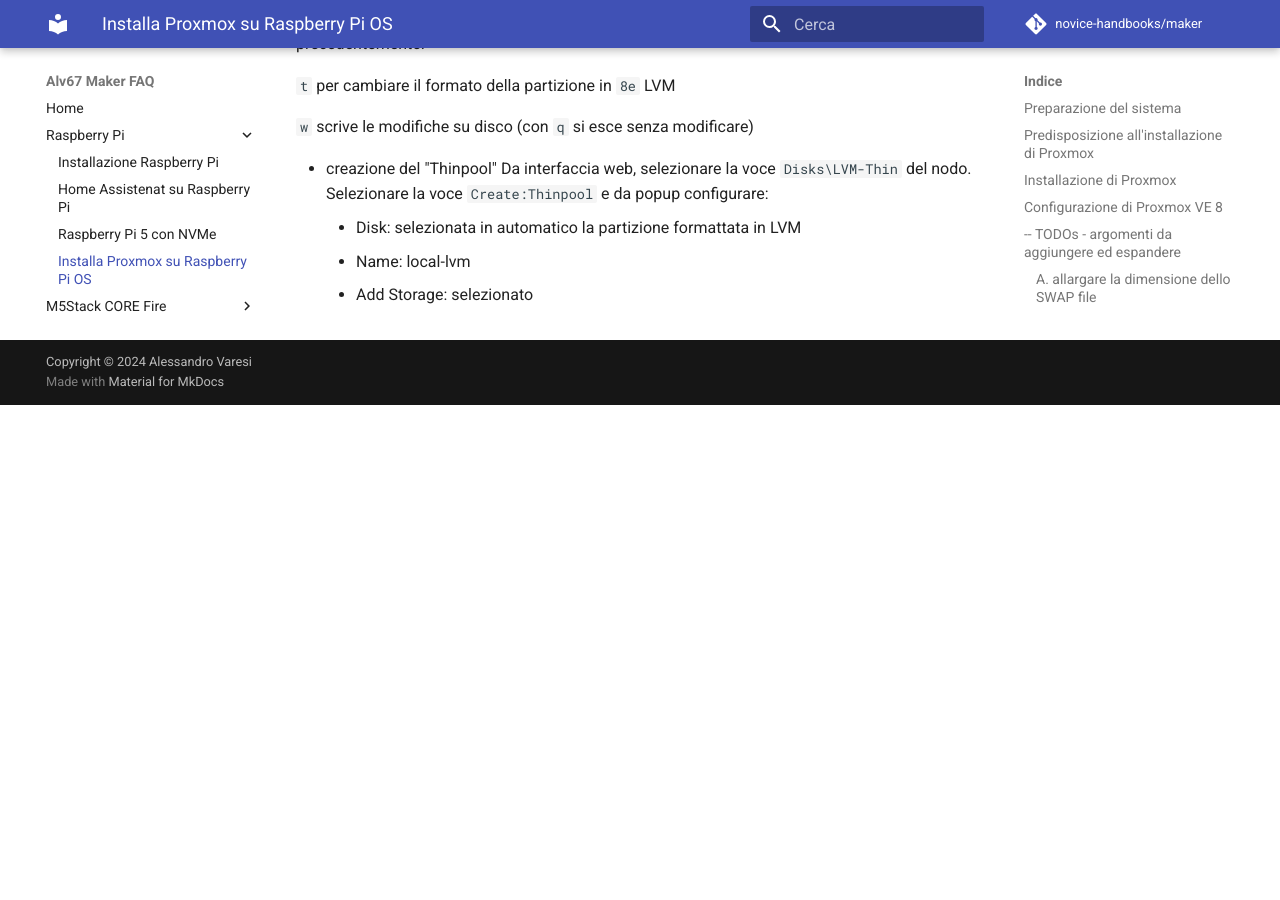
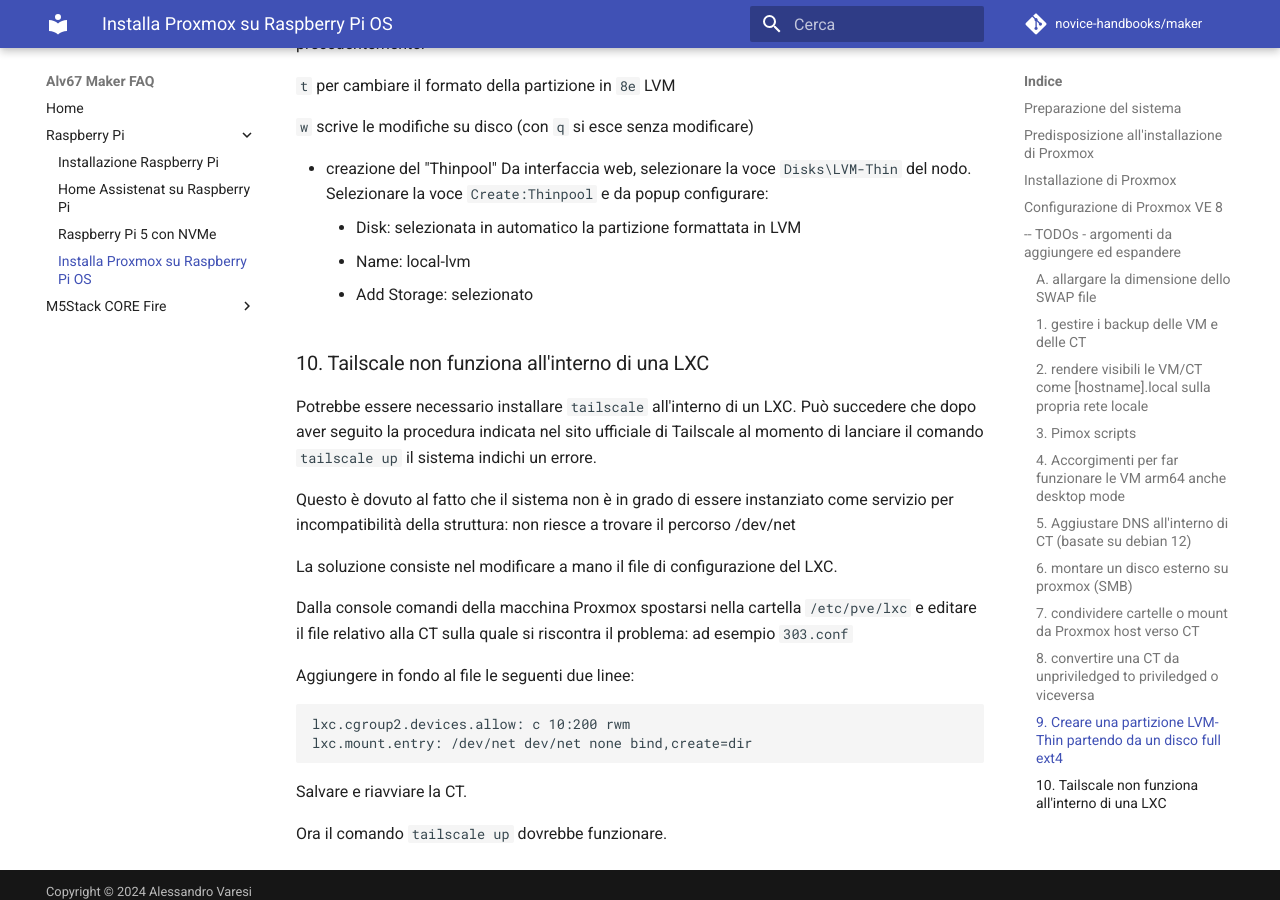
Before and after one commit to novice-handbooks/maker, an MkDocs documentation site: the page built from doc/proxmoxonpi5.md, in a window 1280 px wide and 900 px high, scrolled down 7341 px. Built offline with MkDocs 1.6.1 and Material for MkDocs 9.7.7, drawn with Linux system fonts in a browser that asks for light colours; comment, search, counter and statistics services are not loaded; before the commit the page ends 7746 px from its top, so only the background shows below that.

Commit message:
Update proxmoxonpi5.md
FAQ : problemi funzionamento tailscale all'interno di LXC

````diff
--- a/doc/proxmoxonpi5.md
+++ b/doc/proxmoxonpi5.md
@@ -369,4 +369,28 @@
       - Name: local-lvm
       - Add Storage: selezionato
 
+### 10. Tailscale non funziona all'interno di una LXC
+
+Potrebbe essere necessario installare `tailscale` all'interno di un LXC.
+Può succedere che dopo aver seguito la procedura indicata nel sito ufficiale di Tailscale al
+momento di lanciare il comando `tailscale up` il sistema indichi un errore.
+
+Questo è dovuto al fatto che il sistema non è in grado di essere instanziato come servizio per
+incompatibilità della struttura: non riesce a trovare il percorso /dev/net
+
+La soluzione consiste nel modificare a mano il file di configurazione del LXC.
+
+Dalla console comandi della macchina Proxmox spostarsi nella cartella `/etc/pve/lxc` e editare
+il file relativo alla CT sulla quale si riscontra il problema: ad esempio `303.conf`
+
+Aggiungere in fondo al file le seguenti due linee:
+
+```text
+lxc.cgroup2.devices.allow: c 10:200 rwm
+lxc.mount.entry: /dev/net dev/net none bind,create=dir
+```
+
+Salvare e riavviare la CT.
+
+Ora il comando `tailscale up` dovrebbe funzionare.
 <!-- END -->
````
